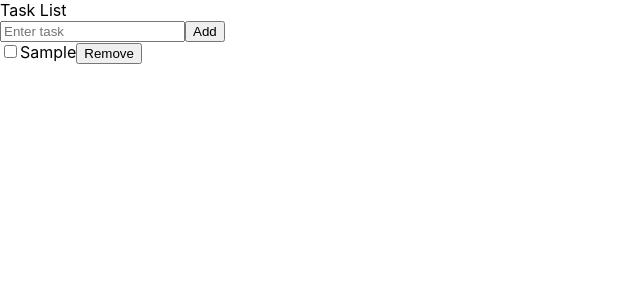
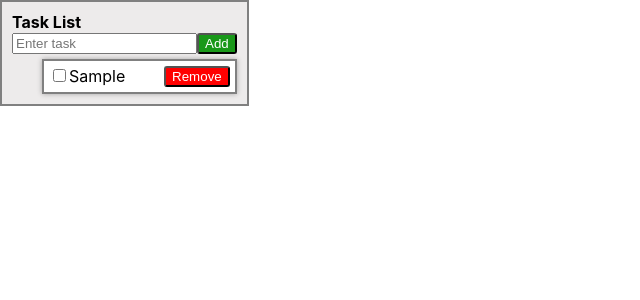
Before and after one commit to OlhaOvsiienko/to-do-list-Ovsiienko, a React (Create React App) app: page / in a window 1280 px wide. Both pictures are taken after typing "Sample" into the empty fields and a click on the button "Add". Shown: the top 300 px of the page, without its empty margins (0-640 px from the left). Built offline with nearby package versions, Linux system fonts and the light colour scheme.

Commit message:
add styles

```diff
--- /dev/null
+++ b/src/Components/TaskItem-style.module.css
@@ -0,0 +1,28 @@
+.taskField {
+  background-color: white;
+  margin-left: 30px;
+  margin-top: 5px;
+  border: 2px solid grey;
+  display: flex;
+  box-shadow: 0px 0px 5px rgba(0, 0, 0, 0.3);
+}
+
+.leftContent {
+  flex: 1;
+  margin: 5px;
+}
+
+.rightContent {
+  margin-left: 10px;
+}
+
+.buttonRemove {
+  color: white;
+  background-color: red;
+  margin: 5px;
+  border-radius: 3px;
+}
+
+.buttonRemove:active {
+  filter: brightness(80%);
+}
--- a/src/Components/TaskItem.tsx
+++ b/src/Components/TaskItem.tsx
@@ -1,4 +1,5 @@
 import React from 'react';
+import styles from './TaskItem-style.module.css'
 
 interface Task {
   id: number;
@@ -25,12 +26,16 @@ const TaskItem: React.FC<Props> = ({ task, onRemove, onToggle }) => {
   };
 
   return (
-    <div key={id}>
-      <label style={{ textDecoration: completed ? "line-through" : "none" }}>
+    <div key={id} className={styles.taskField}>
+      <div className={styles.leftContent}>
+      <label style={{ textDecoration: completed ? "line-through" : "none" }} >
         <input type="checkbox" checked={completed} onChange={handleToggle} />
         {text}
       </label>
-      <button onClick={handleRemove}>Remove</button>
+      </div>
+      <div>
+      <button onClick={handleRemove} className={styles.buttonRemove}>Remove</button>
+      </div>
     </div>
   );
 };
--- /dev/null
+++ b/src/Components/TaskList-style.module.css
@@ -0,0 +1,22 @@
+.field {
+    border: 2px solid #808080;
+    background-color: #edebeb;
+    padding: 10px;
+    text-align: left;
+    display: inline-block;
+}
+
+.title {
+    color: black;
+    font-weight: bold;
+}
+
+.buttonAdd {
+    background-color: rgb(25, 152, 25);
+    color: white;
+    border-radius: 3px;
+}
+
+.buttonAdd:active {
+    filter: brightness(80%);
+}
--- a/src/Components/TaskList.tsx
+++ b/src/Components/TaskList.tsx
@@ -1,5 +1,6 @@
 import React, { Component, ChangeEvent } from "react";
 import TaskItem from "./TaskItem";
+import styles from './TaskList-style.module.css'
 
 interface Task {
   id: number;
@@ -78,8 +79,8 @@ export default class TaskList extends Component<TaskListProps, TaskListState> {
     const { list, text } = this.state;
 
     return (
-      <div>
-        <div>Task List</div>
+      <div className={styles.field}>
+        <div className={styles.title}>Task List</div>
 
         <div>
           <label>
@@ -89,7 +90,7 @@ export default class TaskList extends Component<TaskListProps, TaskListState> {
               value={text}
               onChange={this.handleInputChange}
             />
-            <button onClick={this.handleAddClick}>Add</button>
+            <button onClick={this.handleAddClick} className={styles.buttonAdd}>Add</button>
           </label>
         </div>
 
```
